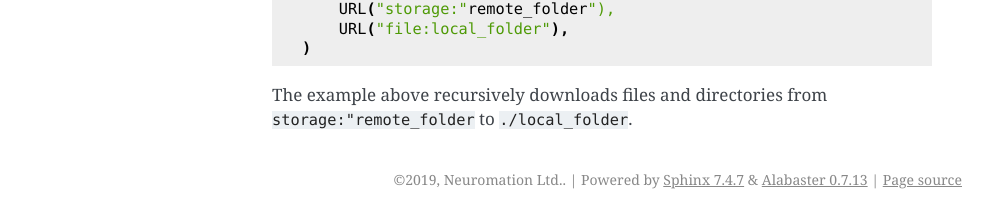
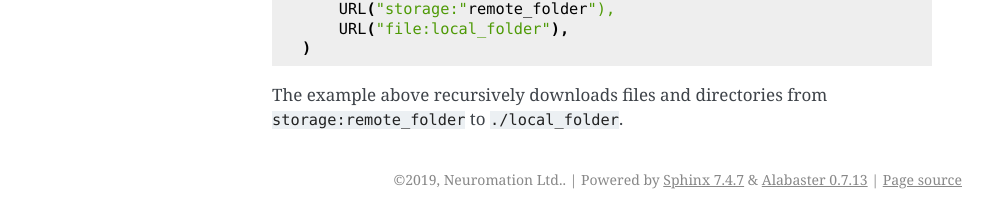
Before and after one commit to neuro-inc/neuro-cli, a Sphinx documentation site: the page built from docs/storage_usage.rst, in a window 1280 px wide. Shown: the part 1063-1279 px from the top of the page, without its empty margins (148-1141 px from the left). Built offline with Sphinx 7.4.7, drawn with Linux system fonts in a browser that asks for light colours; pages that are not in the unit, such as notebooks, are missing from menus.

```diff
--- a/docs/storage_usage.rst
+++ b/docs/storage_usage.rst
@@ -55,4 +55,4 @@ The method is a counterpart to :meth:`Storage.upload_dir` and has the same argum
    )
 
 The example above recursively downloads files and directories from
-``storage:"remote_folder`` to ``./local_folder``.
+``storage:remote_folder`` to ``./local_folder``.
```
